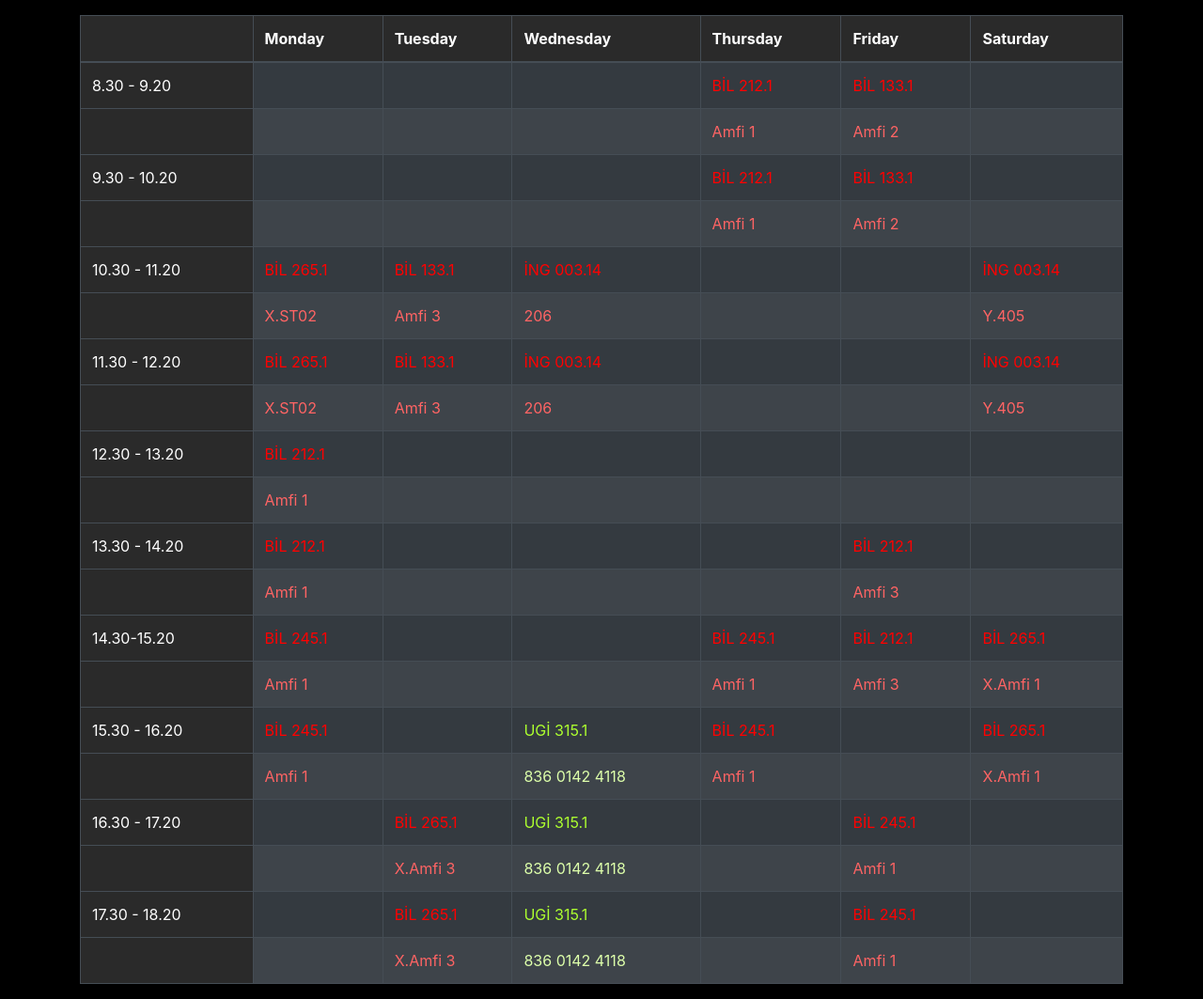
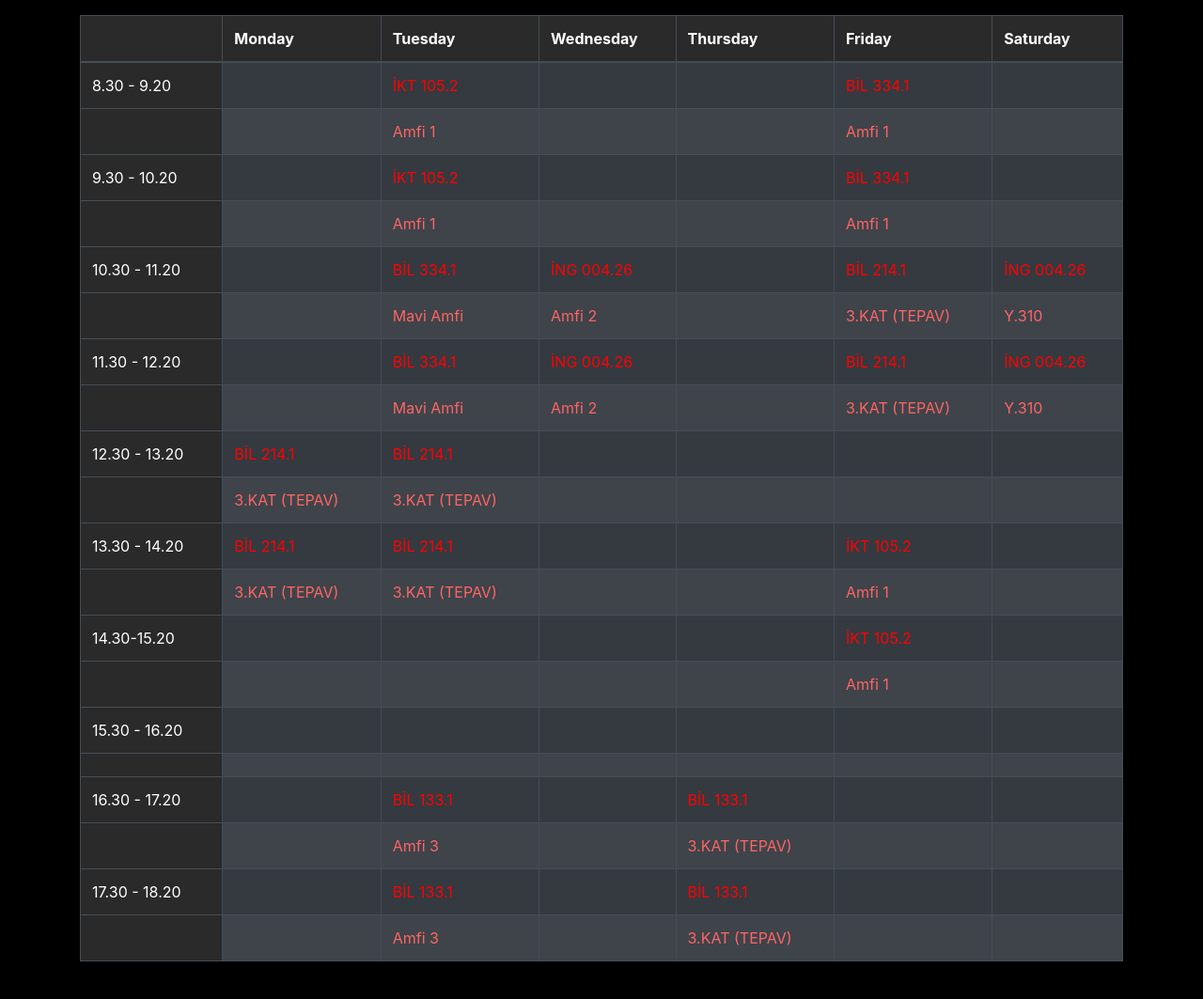
Before and after one commit to Thnorty/Website, a plain HTML site: page timetable.html in a window 1280 px wide. Shown: the whole page at 94% size. After the commit the page ends 1039 px from the top, so only its background shows below. Drawn offline with nearby package versions, Linux system fonts and the light colour scheme.

Commit message:
Fixed classes to match the current classes

```diff
--- a/timetable.html
+++ b/timetable.html
@@ -31,10 +31,10 @@
           <!-- For online classes -->
           <!-- <td><span class="md-align md-center" style="color: rgb(255, 0, 0);"><a href="https://us02web.zoom.us/j/81048089245" target="_blank" rel="nofollow noopener" style="color: rgb(173, 255, 47);">BİL 132.1</a></span></td> -->
           <td><span class="md-align md-center" style="color: rgb(255, 0, 0);"></span></td>
+          <td><span class="md-align md-center" style="color: rgb(255, 0, 0);">İKT 105.2</span></td>
           <td><span class="md-align md-center" style="color: rgb(255, 0, 0);"></span></td>
           <td><span class="md-align md-center" style="color: rgb(255, 0, 0);"></span></td>
-          <td><span class="md-align md-center" style="color: rgb(255, 0, 0);">BİL 212.1</span></td>
-          <td><span class="md-align md-center" style="color: rgb(255, 0, 0);">BİL 133.1</span></td>
+          <td><span class="md-align md-center" style="color: rgb(255, 0, 0);">BİL 334.1</span></td>
           <td><span class="md-align md-center" style="color: rgb(255, 0, 0);"></span></td>
         </tr>
         <tr>
@@ -42,19 +42,109 @@
           <!-- For online classes -->
           <!-- <td><span class="md-align md-center" style="color: rgb(255, 100, 100);"><a href="https://us02web.zoom.us/j/81048089245" target="_blank" rel="nofollow noopener" style="color: rgb(221, 255, 170);">810 4808 9245 </a></span></td> -->
           <td><span class="md-align md-center" style="color: rgb(255, 100, 100)"></span></td>
+          <td><span class="md-align md-center" style="color: rgb(255, 100, 100)">Amfi 1</span></td>
           <td><span class="md-align md-center" style="color: rgb(255, 100, 100)"></span></td>
           <td><span class="md-align md-center" style="color: rgb(255, 100, 100)"></span></td>
           <td><span class="md-align md-center" style="color: rgb(255, 100, 100)">Amfi 1</span></td>
-          <td><span class="md-align md-center" style="color: rgb(255, 100, 100)">Amfi 2</span></td>
           <td><span class="md-align md-center" style="color: rgb(255, 100, 100);"></span></td>
         </tr>
         <tr>
           <td style="background-color: rgb(42, 42, 42);"><span class="md-align md-center">9.30 - 10.20</span></td>
           <td><span class="md-align md-center" style="color: rgb(255, 0, 0);"></span></td>
+          <td><span class="md-align md-center" style="color: rgb(255, 0, 0);">İKT 105.2</span></td>
           <td><span class="md-align md-center" style="color: rgb(255, 0, 0);"></span></td>
           <td><span class="md-align md-center" style="color: rgb(255, 0, 0);"></span></td>
-          <td><span class="md-align md-center" style="color: rgb(255, 0, 0);">BİL 212.1</span></td>
-          <td><span class="md-align md-center" style="color: rgb(255, 0, 0);">BİL 133.1</span></td>
+          <td><span class="md-align md-center" style="color: rgb(255, 0, 0);">BİL 334.1</span></td>
+          <td><span class="md-align md-center" style="color: rgb(255, 0, 0);"></span></td>
+        </tr>
+        <tr>
+          <td style="background-color: rgb(42, 42, 42);"><span class="md-align md-center"></span></td>
+          <td><span class="md-align md-center" style="color: rgb(255, 100, 100);"></span></td>
+          <td><span class="md-align md-center" style="color: rgb(255, 100, 100);">Amfi 1</span></td>
+          <td><span class="md-align md-center" style="color: rgb(255, 100, 100);"></span></td>
+          <td><span class="md-align md-center" style="color: rgb(255, 100, 100);"></span></td>
+          <td><span class="md-align md-center" style="color: rgb(255, 100, 100);">Amfi 1</span></td>
+          <td><span class="md-align md-center" style="color: rgb(255, 100, 100);"></span></td>
+        </tr>
+        <tr>
+          <td style="background-color: rgb(42, 42, 42);"><span class="md-align md-center">10.30 - 11.20</span></td>
+          <td><span class="md-align md-center" style="color: rgb(255, 0, 0);"></span></td>
+          <td><span class="md-align md-center" style="color: rgb(255, 0, 0);">BİL 334.1</span></td>
+          <td><span class="md-align md-center" style="color: rgb(255, 0, 0);">İNG 004.26</span></td>
+          <td><span class="md-align md-center" style="color: rgb(255, 0, 0);"></span></td>
+          <td><span class="md-align md-center" style="color: rgb(255, 0, 0);">BİL 214.1</span></td>
+          <td><span class="md-align md-center" style="color: rgb(255, 0, 0);">İNG 004.26</span></td>
+        </tr>
+        <tr>
+          <td style="background-color: rgb(42, 42, 42);"><span class="md-align md-center"></span></td>
+          <td><span class="md-align md-center" style="color: rgb(255, 100, 100);"></span></td>
+          <td><span class="md-align md-center" style="color: rgb(255, 100, 100);">Mavi Amfi</span></td>
+          <td><span class="md-align md-center" style="color: rgb(255, 100, 100);">Amfi 2</span></td>
+          <td><span class="md-align md-center" style="color: rgb(255, 100, 100);"></span></td>
+          <td><span class="md-align md-center" style="color: rgb(255, 100, 100);">3.KAT (TEPAV)</span></td>
+          <td><span class="md-align md-center" style="color: rgb(255, 100, 100);">Y.310</span></td>
+        </tr>
+        <tr>
+          <td style="background-color: rgb(42, 42, 42);"><span class="md-align md-center">11.30 - 12.20</span></td>
+          <td><span class="md-align md-center" style="color: rgb(255, 0, 0);"></span></td>
+          <td><span class="md-align md-center" style="color: rgb(255, 0, 0);">BİL 334.1</span></td>
+          <td><span class="md-align md-center" style="color: rgb(255, 0, 0);">İNG 004.26</span></td>
+          <td><span class="md-align md-center" style="color: rgb(255, 0, 0);"></span></td>
+          <td><span class="md-align md-center" style="color: rgb(255, 0, 0);">BİL 214.1</span></td>
+          <td><span class="md-align md-center" style="color: rgb(255, 0, 0);">İNG 004.26</span></td>
+        </tr>
+        <tr>
+          <td style="background-color: rgb(42, 42, 42);"><span class="md-align md-center"></span></td>
+          <td><span class="md-align md-center" style="color: rgb(255, 100, 100);"></span></td>
+          <td><span class="md-align md-center" style="color: rgb(255, 100, 100);">Mavi Amfi</span></td>
+          <td><span class="md-align md-center" style="color: rgb(255, 100, 100);">Amfi 2</span></td>
+          <td><span class="md-align md-center" style="color: rgb(255, 100, 100);"></span></td>
+          <td><span class="md-align md-center" style="color: rgb(255, 100, 100);">3.KAT (TEPAV)</span></td>
+          <td><span class="md-align md-center" style="color: rgb(255, 100, 100);">Y.310</span></td>
+        </tr>
+        <tr>
+          <td style="background-color: rgb(42, 42, 42);"><span class="md-align md-center">12.30 - 13.20</span></td>
+          <td><span class="md-align md-center" style="color: rgb(255, 0, 0);">BİL 214.1</span></td>
+          <td><span class="md-align md-center" style="color: rgb(255, 0, 0);">BİL 214.1</span></td>
+          <td><span class="md-align md-center" style="color: rgb(255, 0, 0);"></span></td>
+          <td><span class="md-align md-center" style="color: rgb(255, 0, 0);"></span></td>
+          <td><span class="md-align md-center" style="color: rgb(255, 0, 0);"></span></td>
+          <td><span class="md-align md-center" style="color: rgb(255, 0, 0);"></span></td>
+        </tr>
+        <tr>
+          <td style="background-color: rgb(42, 42, 42);"><span class="md-align md-center"></span></td>
+          <td><span class="md-align md-center" style="color: rgb(255, 100, 100);">3.KAT (TEPAV)</span></td>
+          <td><span class="md-align md-center" style="color: rgb(255, 100, 100);">3.KAT (TEPAV)</span></td>
+          <td><span class="md-align md-center" style="color: rgb(255, 100, 100);"></span></td>
+          <td><span class="md-align md-center" style="color: rgb(255, 100, 100);"></span></td>
+          <td><span class="md-align md-center" style="color: rgb(255, 100, 100);"></span></td>
+          <td><span class="md-align md-center" style="color: rgb(255, 100, 100);"></span></td>
+        </tr>
+        <tr>
+          <td style="background-color: rgb(42, 42, 42);"><span class="md-align md-center">13.30 - 14.20</span></td>
+          <td><span class="md-align md-center" style="color: rgb(255, 0, 0);">BİL 214.1</span></td>
+          <td><span class="md-align md-center" style="color: rgb(255, 0, 0);">BİL 214.1</span></td>
+          <td><span class="md-align md-center" style="color: rgb(255, 0, 0);"></span></td>
+          <td><span class="md-align md-center" style="color: rgb(255, 0, 0);"></span></td>
+          <td><span class="md-align md-center" style="color: rgb(255, 0, 0);">İKT 105.2</span></td>
+          <td><span class="md-align md-center" style="color: rgb(255, 0, 0);"></span></td>
+        </tr>
+        <tr>
+          <td style="background-color: rgb(42, 42, 42);"><span class="md-align md-center"></span></td>
+          <td><span class="md-align md-center" style="color: rgb(255, 100, 100);">3.KAT (TEPAV)</span></td>
+          <td><span class="md-align md-center" style="color: rgb(255, 100, 100);">3.KAT (TEPAV)</span></td>
+          <td><span class="md-align md-center" style="color: rgb(255, 100, 100);"></span></td>
+          <td><span class="md-align md-center" style="color: rgb(255, 100, 100);"></span></td>
+          <td><span class="md-align md-center" style="color: rgb(255, 100, 100);">Amfi 1</span></td>
+          <td><span class="md-align md-center" style="color: rgb(255, 100, 100);"></span></td>
+        </tr>
+        <tr>
+          <td style="background-color: rgb(42, 42, 42);"><span class="md-align md-center">14.30-15.20</span></td>
+          <td><span class="md-align md-center" style="color: rgb(255, 0, 0);"></span></td>
+          <td><span class="md-align md-center" style="color: rgb(255, 0, 0);"></span></td>
+          <td><span class="md-align md-center" style="color: rgb(255, 0, 0);"></span></td>
+          <td><span class="md-align md-center" style="color: rgb(255, 0, 0);"></span></td>
+          <td><span class="md-align md-center" style="color: rgb(255, 0, 0);">İKT 105.2</span></td>
           <td><span class="md-align md-center" style="color: rgb(255, 0, 0);"></span></td>
         </tr>
         <tr>
@@ -62,49 +152,13 @@
           <td><span class="md-align md-center" style="color: rgb(255, 100, 100);"></span></td>
           <td><span class="md-align md-center" style="color: rgb(255, 100, 100);"></span></td>
           <td><span class="md-align md-center" style="color: rgb(255, 100, 100);"></span></td>
+          <td><span class="md-align md-center" style="color: rgb(255, 100, 100);"></span></td>
           <td><span class="md-align md-center" style="color: rgb(255, 100, 100);">Amfi 1</span></td>
-          <td><span class="md-align md-center" style="color: rgb(255, 100, 100);">Amfi 2</span></td>
           <td><span class="md-align md-center" style="color: rgb(255, 100, 100);"></span></td>
         </tr>
         <tr>
-          <td style="background-color: rgb(42, 42, 42);"><span class="md-align md-center">10.30 - 11.20</span></td>
-          <td><span class="md-align md-center" style="color: rgb(255, 0, 0);">BİL 265.1</span></td>
-          <td><span class="md-align md-center" style="color: rgb(255, 0, 0);">BİL 133.1</span></td>
-          <td><span class="md-align md-center" style="color: rgb(255, 0, 0);">İNG 003.14</span></td>
+          <td style="background-color: rgb(42, 42, 42);"><span class="md-align md-center">15.30 - 16.20</span></td>
           <td><span class="md-align md-center" style="color: rgb(255, 0, 0);"></span></td>
-          <td><span class="md-align md-center" style="color: rgb(255, 0, 0);"></span></td>
-          <td><span class="md-align md-center" style="color: rgb(255, 0, 0);">İNG 003.14</span></td>
-        </tr>
-        <tr>
-          <td style="background-color: rgb(42, 42, 42);"><span class="md-align md-center"></span></td>
-          <td><span class="md-align md-center" style="color: rgb(255, 100, 100);">X.ST02</span></td>
-          <td><span class="md-align md-center" style="color: rgb(255, 100, 100);">Amfi 3</span></td>
-          <td><span class="md-align md-center" style="color: rgb(255, 100, 100);">206</span></td>
-          <td><span class="md-align md-center" style="color: rgb(255, 100, 100);"></span></td>
-          <td><span class="md-align md-center" style="color: rgb(255, 100, 100);"></span></td>
-          <td><span class="md-align md-center" style="color: rgb(255, 100, 100);">Y.405</span></td>
-        </tr>
-        <tr>
-          <td style="background-color: rgb(42, 42, 42);"><span class="md-align md-center">11.30 - 12.20</span></td>
-          <td><span class="md-align md-center" style="color: rgb(255, 0, 0);">BİL 265.1</span></td>
-          <td><span class="md-align md-center" style="color: rgb(255, 0, 0);">BİL 133.1</span></td>
-          <td><span class="md-align md-center" style="color: rgb(255, 0, 0);">İNG 003.14</span></td>
-          <td><span class="md-align md-center" style="color: rgb(255, 0, 0);"></span></td>
-          <td><span class="md-align md-center" style="color: rgb(255, 0, 0);"></span></td>
-          <td><span class="md-align md-center" style="color: rgb(255, 0, 0);">İNG 003.14</span></td>
-        </tr>
-        <tr>
-          <td style="background-color: rgb(42, 42, 42);"><span class="md-align md-center"></span></td>
-          <td><span class="md-align md-center" style="color: rgb(255, 100, 100);">X.ST02</span></td>
-          <td><span class="md-align md-center" style="color: rgb(255, 100, 100);">Amfi 3</span></td>
-          <td><span class="md-align md-center" style="color: rgb(255, 100, 100);">206</span></td>
-          <td><span class="md-align md-center" style="color: rgb(255, 100, 100);"></span></td>
-          <td><span class="md-align md-center" style="color: rgb(255, 100, 100);"></span></td>
-          <td><span class="md-align md-center" style="color: rgb(255, 100, 100);">Y.405</span></td>
-        </tr>
-        <tr>
-          <td style="background-color: rgb(42, 42, 42);"><span class="md-align md-center">12.30 - 13.20</span></td>
-          <td><span class="md-align md-center" style="color: rgb(255, 0, 0);">BİL 212.1</span></td>
           <td><span class="md-align md-center" style="color: rgb(255, 0, 0);"></span></td>
           <td><span class="md-align md-center" style="color: rgb(255, 0, 0);"></span></td>
           <td><span class="md-align md-center" style="color: rgb(255, 0, 0);"></span></td>
@@ -113,7 +167,7 @@
         </tr>
         <tr>
           <td style="background-color: rgb(42, 42, 42);"><span class="md-align md-center"></span></td>
-          <td><span class="md-align md-center" style="color: rgb(255, 100, 100);">Amfi 1</span></td>
+          <td><span class="md-align md-center" style="color: rgb(255, 100, 100);"></span></td>
           <td><span class="md-align md-center" style="color: rgb(255, 100, 100);"></span></td>
           <td><span class="md-align md-center" style="color: rgb(255, 100, 100);"></span></td>
           <td><span class="md-align md-center" style="color: rgb(255, 100, 100);"></span></td>
@@ -121,93 +175,39 @@
           <td><span class="md-align md-center" style="color: rgb(255, 100, 100);"></span></td>
         </tr>
         <tr>
-          <td style="background-color: rgb(42, 42, 42);"><span class="md-align md-center">13.30 - 14.20</span></td>
-          <td><span class="md-align md-center" style="color: rgb(255, 0, 0);">BİL 212.1</span></td>
-          <td><span class="md-align md-center" style="color: rgb(255, 0, 0);"></span></td>
-          <td><span class="md-align md-center" style="color: rgb(255, 0, 0);"></span></td>
-          <td><span class="md-align md-center" style="color: rgb(255, 0, 0);"></span></td>
-          <td><span class="md-align md-center" style="color: rgb(255, 0, 0);">BİL 212.1</span></td>
-          <td><span class="md-align md-center" style="color: rgb(255, 0, 0);"></span></td>
-        </tr>
-        <tr>
-          <td style="background-color: rgb(42, 42, 42);"><span class="md-align md-center"></span></td>
-          <td><span class="md-align md-center" style="color: rgb(255, 100, 100);">Amfi 1</span></td>
-          <td><span class="md-align md-center" style="color: rgb(255, 100, 100);"></span></td>
-          <td><span class="md-align md-center" style="color: rgb(255, 100, 100);"></span></td>
-          <td><span class="md-align md-center" style="color: rgb(255, 100, 100);"></span></td>
-          <td><span class="md-align md-center" style="color: rgb(255, 100, 100);">Amfi 3</span></td>
-          <td><span class="md-align md-center" style="color: rgb(255, 100, 100);"></span></td>
-        </tr>
-        <tr>
-          <td style="background-color: rgb(42, 42, 42);"><span class="md-align md-center">14.30-15.20</span></td>
-          <td><span class="md-align md-center" style="color: rgb(255, 0, 0);">BİL 245.1</span></td>
-          <td><span class="md-align md-center" style="color: rgb(255, 0, 0);"></span></td>
-          <td><span class="md-align md-center" style="color: rgb(255, 0, 0);"></span></td>
-          <td><span class="md-align md-center" style="color: rgb(255, 0, 0);">BİL 245.1</span></td>
-          <td><span class="md-align md-center" style="color: rgb(255, 0, 0);">BİL 212.1</span></td>
-          <td><span class="md-align md-center" style="color: rgb(255, 0, 0);">BİL 265.1</span></td>
-        </tr>
-        <tr>
-          <td style="background-color: rgb(42, 42, 42);"><span class="md-align md-center"></span></td>
-          <td><span class="md-align md-center" style="color: rgb(255, 100, 100);">Amfi 1</span></td>
-          <td><span class="md-align md-center" style="color: rgb(255, 100, 100);"></span></td>
-          <td><span class="md-align md-center" style="color: rgb(255, 100, 100);"></span></td>
-          <td><span class="md-align md-center" style="color: rgb(255, 100, 100);">Amfi 1</span></td>
-          <td><span class="md-align md-center" style="color: rgb(255, 100, 100);">Amfi 3</span></td>
-          <td><span class="md-align md-center" style="color: rgb(255, 100, 100);">X.Amfi 1</span></td>
-        </tr>
-        <tr>
-          <td style="background-color: rgb(42, 42, 42);"><span class="md-align md-center">15.30 - 16.20</span></td>
-          <td><span class="md-align md-center" style="color: rgb(255, 0, 0);">BİL 245.1</span></td>
-          <td><span class="md-align md-center" style="color: rgb(255, 0, 0);"></span></td>
-          <td><span class="md-align md-center" style="color: rgb(255, 0, 0);"><a href="https://us02web.zoom.us/j/83601424118" target="_blank" rel="nofollow noopener" style="color: rgb(173, 255, 47);">UGİ 315.1</a></span></td>
-          <td><span class="md-align md-center" style="color: rgb(255, 0, 0);">BİL 245.1</span></td>
-          <td><span class="md-align md-center" style="color: rgb(255, 0, 0);"></span></td>
-          <td><span class="md-align md-center" style="color: rgb(255, 0, 0);">BİL 265.1</span></td>
-        </tr>
-        <tr>
-          <td style="background-color: rgb(42, 42, 42);"><span class="md-align md-center"></span></td>
-          <td><span class="md-align md-center" style="color: rgb(255, 100, 100);">Amfi 1</span></td>
-          <td><span class="md-align md-center" style="color: rgb(255, 100, 100);"></span></td>
-          <td><span class="md-align md-center" style="color: rgb(255, 100, 100);"><a href="https://us02web.zoom.us/j/83601424118" target="_blank" rel="nofollow noopener" style="color: rgb(221, 255, 170);">836 0142 4118</a></span></td>
-          <td><span class="md-align md-center" style="color: rgb(255, 100, 100);">Amfi 1</span></td>
-          <td><span class="md-align md-center" style="color: rgb(255, 100, 100);"></span></td>
-          <td><span class="md-align md-center" style="color: rgb(255, 100, 100);">X.Amfi 1</span></td>
-        </tr>
-        <tr>
           <td style="background-color: rgb(42, 42, 42);"><span class="md-align md-center">16.30 - 17.20</span></td>
           <td><span class="md-align md-center" style="color: rgb(255, 0, 0);"></span></td>
-          <td><span class="md-align md-center" style="color: rgb(255, 0, 0);">BİL 265.1</span></td>
-          <td><span class="md-align md-center" style="color: rgb(255, 0, 0);"><a href="https://us02web.zoom.us/j/83601424118" target="_blank" rel="nofollow noopener" style="color: rgb(173, 255, 47);">UGİ 315.1</a></span></td>
+          <td><span class="md-align md-center" style="color: rgb(255, 0, 0);">BİL 133.1</span></td>
           <td><span class="md-align md-center" style="color: rgb(255, 0, 0);"></span></td>
-          <td><span class="md-align md-center" style="color: rgb(255, 0, 0);">BİL 245.1</span></td>
+          <td><span class="md-align md-center" style="color: rgb(255, 0, 0);">BİL 133.1</span></td>
+          <td><span class="md-align md-center" style="color: rgb(255, 0, 0);"></span></td>
           <td><span class="md-align md-center" style="color: rgb(255, 0, 0);"></span></td>
         </tr>
         <tr>
           <td style="background-color: rgb(42, 42, 42);"><span class="md-align md-center"></span></td>
           <td><span class="md-align md-center" style="color: rgb(255, 100, 100);"></span></td>
-          <td><span class="md-align md-center" style="color: rgb(255, 100, 100);">X.Amfi 3</span></td>
-          <td><span class="md-align md-center" style="color: rgb(255, 100, 100);"><a href="https://us02web.zoom.us/j/83601424118" target="_blank" rel="nofollow noopener" style="color: rgb(221, 255, 170);">836 0142 4118</a></span></td>
+          <td><span class="md-align md-center" style="color: rgb(255, 100, 100);">Amfi 3</span></td>
           <td><span class="md-align md-center" style="color: rgb(255, 100, 100);"></span></td>
-          <td><span class="md-align md-center" style="color: rgb(255, 100, 100);">Amfi 1</span></td>
+          <td><span class="md-align md-center" style="color: rgb(255, 100, 100);">3.KAT (TEPAV)</span></td>
+          <td><span class="md-align md-center" style="color: rgb(255, 100, 100);"></span></td>
           <td><span class="md-align md-center" style="color: rgb(255, 100, 100);"></span></td>
         </tr>
         <tr>
           <td style="background-color: rgb(42, 42, 42);"><span class="md-align md-center">17.30 - 18.20</span></td>
           <td><span class="md-align md-center" style="color: rgb(255, 0, 0);"></span></td>
-          <td><span class="md-align md-center" style="color: rgb(255, 0, 0);">BİL 265.1</span></td>
-          <td><span class="md-align md-center" style="color: rgb(255, 0, 0);"><a href="https://us02web.zoom.us/j/83601424118" target="_blank" rel="nofollow noopener" style="color: rgb(173, 255, 47);">UGİ 315.1</a></span></td>
+          <td><span class="md-align md-center" style="color: rgb(255, 0, 0);">BİL 133.1</span></td>
           <td><span class="md-align md-center" style="color: rgb(255, 0, 0);"></span></td>
-          <td><span class="md-align md-center" style="color: rgb(255, 0, 0);">BİL 245.1</span></td>
+          <td><span class="md-align md-center" style="color: rgb(255, 0, 0);">BİL 133.1</span></td>
+          <td><span class="md-align md-center" style="color: rgb(255, 0, 0);"></span></td>
           <td><span class="md-align md-center" style="color: rgb(255, 0, 0);"></span></td>
         </tr>
         <tr>
           <td style="background-color: rgb(42, 42, 42);"><span class="md-align md-center"></span></td>
           <td><span class="md-align md-center" style="color: rgb(255, 100, 100);"></span></td>
-          <td><span class="md-align md-center" style="color: rgb(255, 100, 100);">X.Amfi 3</span></td>
-          <td><span class="md-align md-center" style="color: rgb(255, 100, 100);"><a href="https://us02web.zoom.us/j/83601424118" target="_blank" rel="nofollow noopener" style="color: rgb(221, 255, 170);">836 0142 4118</a></span></td>
+          <td><span class="md-align md-center" style="color: rgb(255, 100, 100);">Amfi 3</span></td>
           <td><span class="md-align md-center" style="color: rgb(255, 100, 100);"></span></td>
-          <td><span class="md-align md-center" style="color: rgb(255, 100, 100);">Amfi 1</span></td>
+          <td><span class="md-align md-center" style="color: rgb(255, 100, 100);">3.KAT (TEPAV)</span></td>
+          <td><span class="md-align md-center" style="color: rgb(255, 100, 100);"></span></td>
           <td><span class="md-align md-center" style="color: rgb(255, 100, 100);"></span></td>
         </tr>
       </tbody>
```
